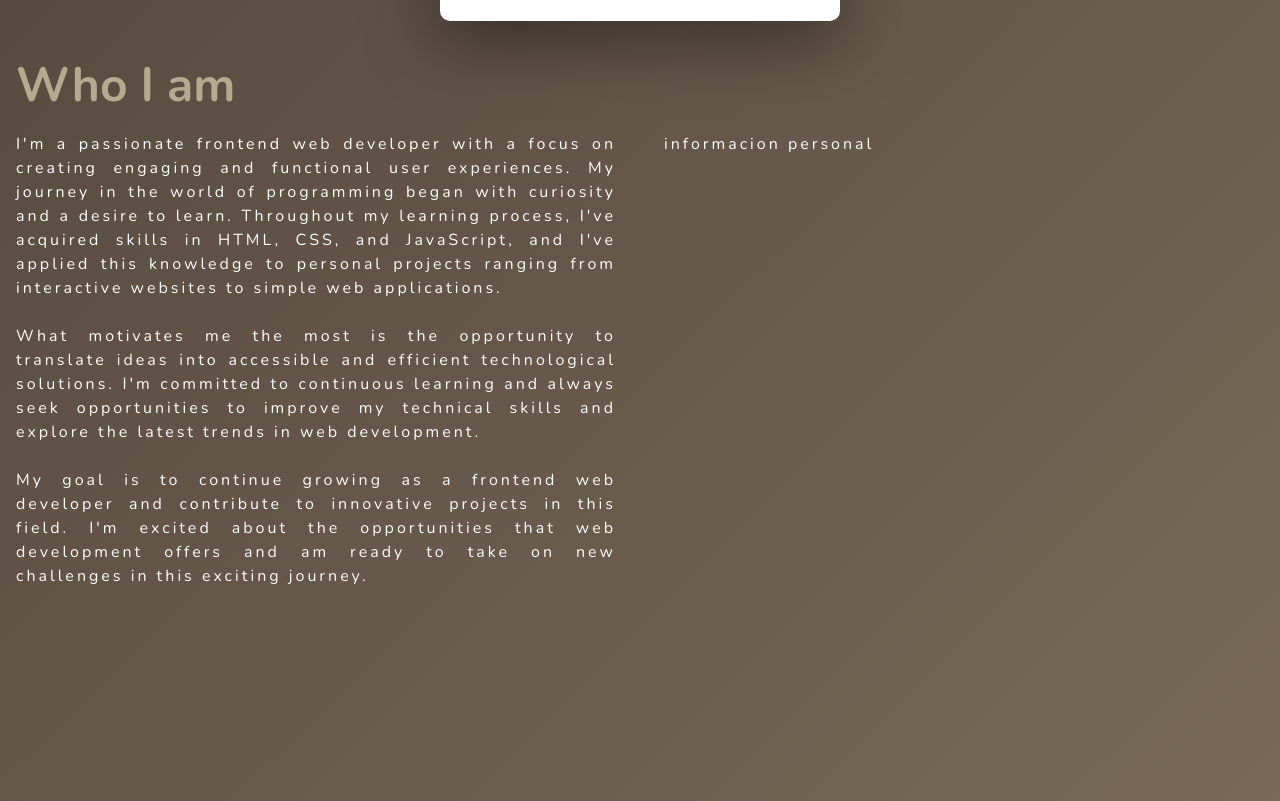
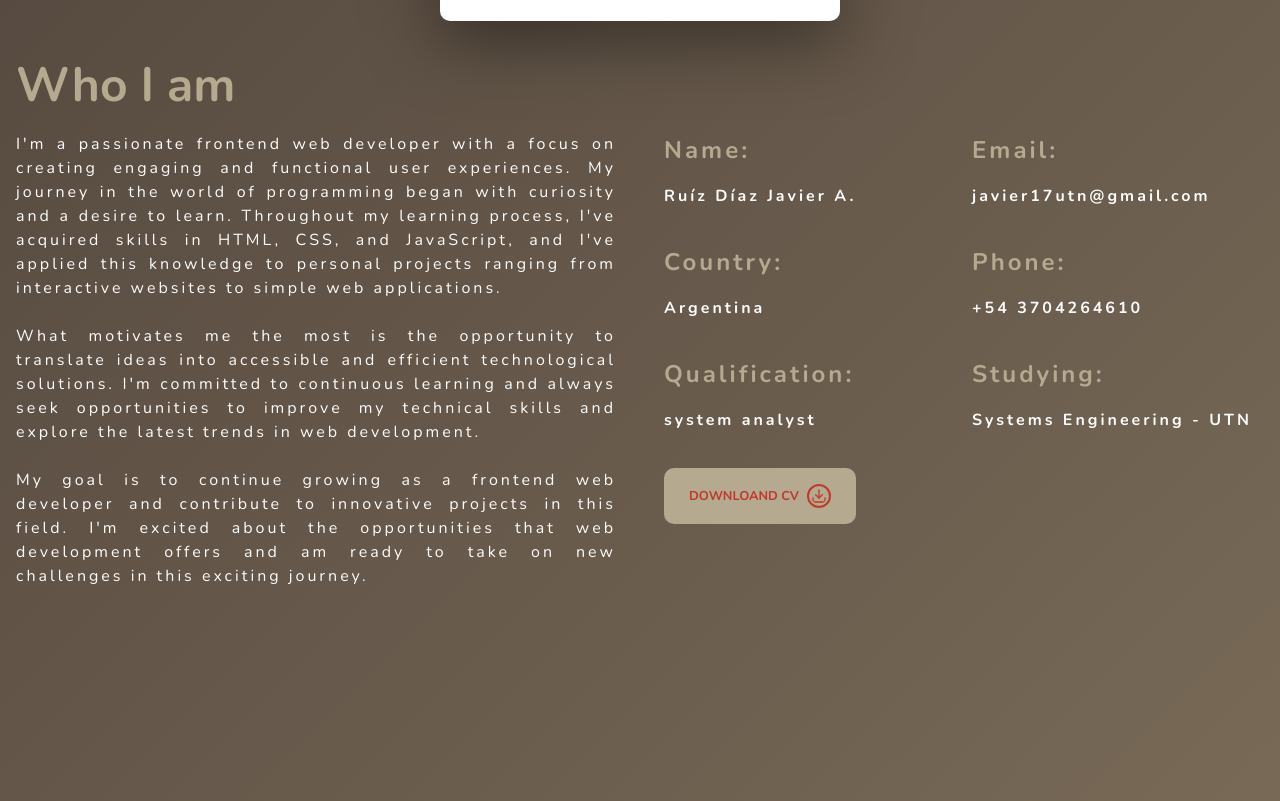
Before and after one commit to javier1793-op/Porfolio_Javier, a React (Vite) app: page / in a window 1280 px wide. Shown: the part 764-1565 px from the top of the page. Built offline with nearby package versions, Linux system fonts and the light colour scheme; a web font is replaced by a local one.

Commit message:
about-finish

```diff
--- a/src/Components/About.jsx
+++ b/src/Components/About.jsx
@@ -1,26 +1,41 @@
 import "../Scss/about.scss";
+import DataPersonal from "./DataPersonal";
 
 const About = () => {
+
   return (
     <>
       <div className="contentAbout">
-
         <div className="titleAbout">
           <h1>Who I am</h1>
         </div>
         <div className="descriptionAbout">
-          <p>I'm a passionate frontend web developer with a focus on creating engaging and functional user experiences. My journey in the world of programming began with curiosity and a desire to learn. Throughout my learning process, I've acquired skills in HTML, CSS, and JavaScript, and I've applied this knowledge to personal projects ranging from interactive websites to simple web applications.</p>
+          <p>
+            I&apos;m a passionate frontend web developer with a focus on creating
+            engaging and functional user experiences. My journey in the world of
+            programming began with curiosity and a desire to learn. Throughout
+            my learning process, I&apos;ve acquired skills in HTML, CSS, and
+            JavaScript, and I&apos;ve applied this knowledge to personal projects
+            ranging from interactive websites to simple web applications.
+          </p>
           <p>
             <br />
-          What motivates me the most is the opportunity to translate ideas into accessible and efficient technological solutions. I'm committed to continuous learning and always seek opportunities to improve my technical skills and explore the latest trends in web development.
+            What motivates me the most is the opportunity to translate ideas
+            into accessible and efficient technological solutions. I&apos;m committed
+            to continuous learning and always seek opportunities to improve my
+            technical skills and explore the latest trends in web development.
           </p>
           <br />
-          <p>My goal is to continue growing as a frontend web developer and contribute to innovative projects in this field. I'm excited about the opportunities that web development offers and am ready to take on new challenges in this exciting journey.</p>
+          <p>
+            My goal is to continue growing as a frontend web developer and
+            contribute to innovative projects in this field. I&apos;m excited about
+            the opportunities that web development offers and am ready to take
+            on new challenges in this exciting journey.
+          </p>
         </div>
         <div className="infoAbout">
-          <p>informacion personal</p>
+          <DataPersonal />
         </div>
-
       </div>
     </>
   );
--- /dev/null
+++ b/src/Components/DataPersonal.jsx
@@ -0,0 +1,51 @@
+import "../Scss/dataPersonal.scss";
+import { FiDownload } from "react-icons/fi";
+
+const DataPersonal = () => {
+  const Data = [
+    {
+      id: 1,
+      label: "Name:",
+      data: "Ruíz Díaz Javier A.",
+    },
+    {
+      id: 2,
+      label: "Email:",
+      data: "javier17utn@gmail.com",
+    },
+    {
+      id: 3,
+      label: "Country:",
+      data: "Argentina",
+    },
+    {
+      id: 4,
+      label: "Phone:",
+      data: "+54 3704264610",
+    },
+    {
+      id: 5,
+      label: "Qualification:",
+      data: "system analyst",
+    },
+    {
+      id: 6,
+      label: "Studying:",
+      data: "Systems Engineering - UTN",
+    },
+  ];
+
+  return (
+    <>
+      {Data?.map((item) => (
+        <div className="dataPersonal" key={item.id}>
+          <span>{item.label}</span>
+          <span>{item.data}</span>
+        </div>
+      ))}
+      <button className="btn-cv">downloand CV <FiDownload className="iconDownload"/></button>
+    </>
+  );
+};
+
+export default DataPersonal;
--- a/src/Scss/about.scss
+++ b/src/Scss/about.scss
@@ -34,8 +34,12 @@
         letter-spacing: 3px;
         line-height: 1.5;
         text-align: justify;
+        display: grid;
+        gap: 1rem;
+        grid-auto-rows: 6rem;
+        grid-template-columns: repeat(auto-fill, minmax(min(100%,15rem),1fr));
+    }
 
-    }
 
     @media (max-width:900px){
         .contentAbout {
--- /dev/null
+++ b/src/Scss/dataPersonal.scss
@@ -0,0 +1,40 @@
+.dataPersonal{
+    display: flex;
+    flex-direction: column;
+    gap: 1rem;
+}
+.dataPersonal span:nth-child(1){
+    font-size: 1.5rem;
+    color: var(--tobacco-brown-300);
+    font-weight: 600;
+}
+.dataPersonal span:nth-child(2){
+    font-weight: 600;
+}
+.btn-cv{
+    width: 12rem;
+    height: 3.5rem;
+    background: var(--tobacco-brown-300);
+    color: var(--red-main);
+    font-size: .8rem;
+    font-weight: 600;
+    text-transform: uppercase;
+    cursor: pointer;
+    border-radius: 10px;
+    display: flex;
+    align-items: center;
+    justify-content: center;
+    gap: .5rem;
+    transition: .5s;
+}
+.btn-cv .iconDownload{
+    font-size: 1.5rem;
+    font-weight: 600;
+    border: 2px solid var(--red-main);
+    padding: 2px;
+    border-radius: 50%;
+}
+.btn-cv:hover{
+    color: var(--white-main);
+    background: var(--black-main);
+}
```
Lines whose indentation alone changed are shown as unchanged.
